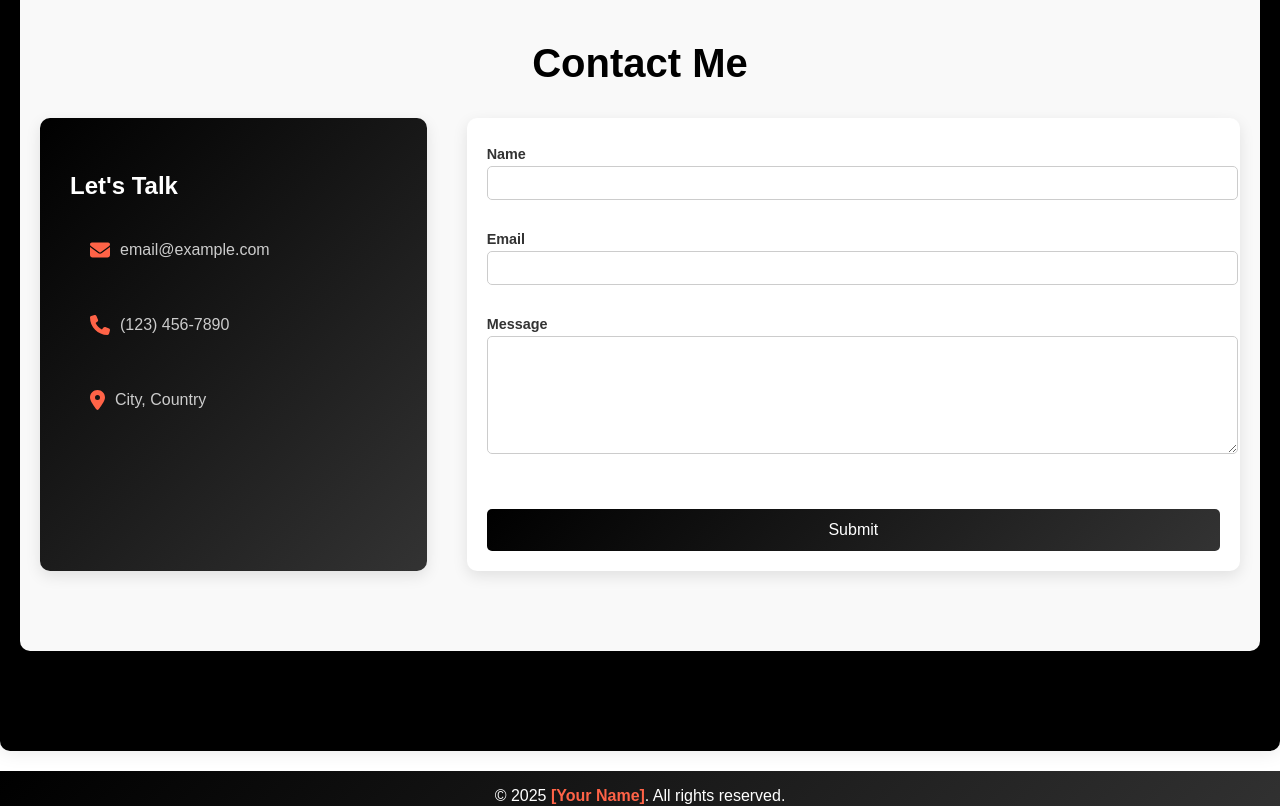
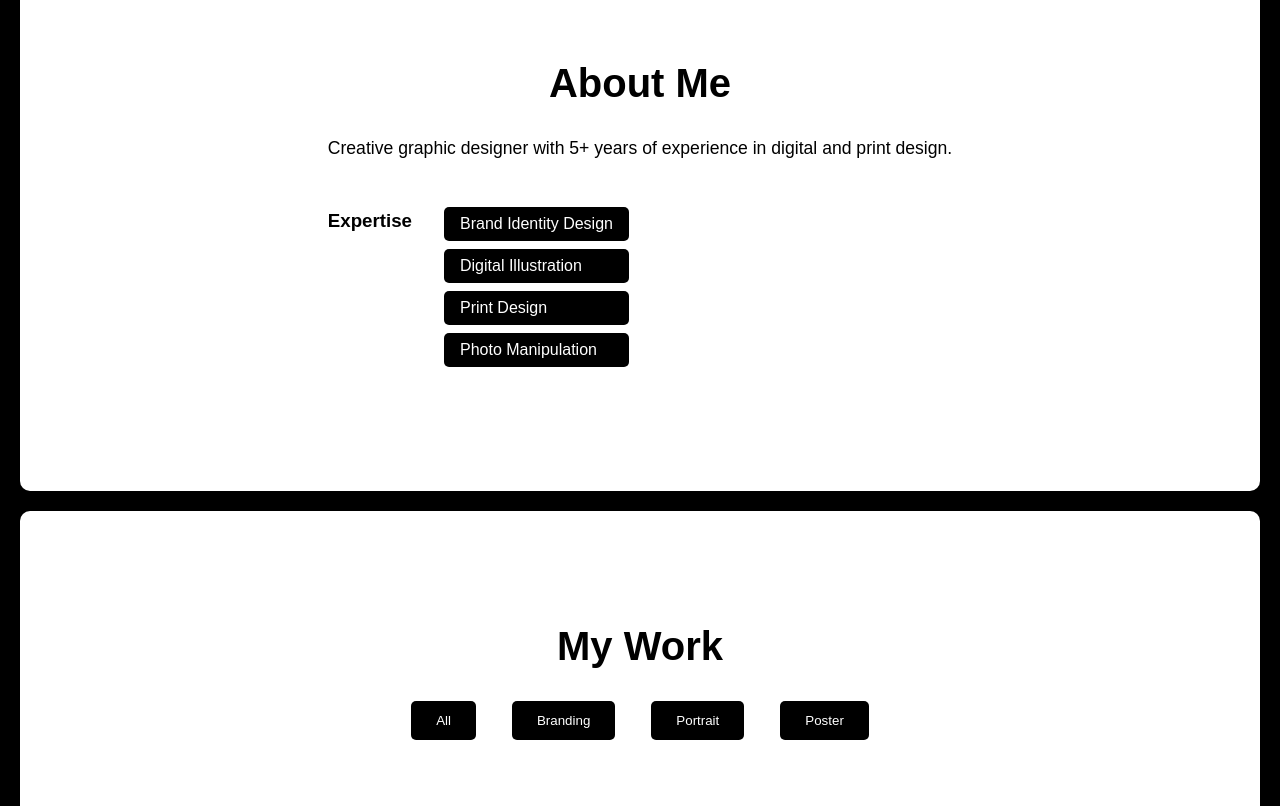
Before and after one commit to xarels/xarels.github.io, a Next.js app: page / in a window 1280 px wide. Shown: the part 1160-1966 px from the top of the page. Built offline with nearby package versions, Linux system fonts and the light colour scheme.

Commit message:
Added about me sections, my work and contact me. - m y work needs pictures

```diff
--- /dev/null
+++ b/app/components/AboutMe.jsx
@@ -0,0 +1,35 @@
+import React from 'react'
+import "./styles/AboutMe_module.css";
+const AboutMe = () => {
+  return (
+    <>
+    <section id="aboutMe" className="about-section hidden">
+        <div className="about-content">
+
+            <div className="about-text">
+            <h2>About Me</h2>
+            <p>Creative graphic designer with 5+ years of experience in digital and print design.</p>
+                <div className="skills">
+                <h3>Expertise</h3>
+                <ul>
+                    <li>Brand Identity Design</li>
+                    <li>Digital Illustration</li>
+                    <li>Print Design</li>
+                    <li>Photo Manipulation</li>
+                </ul>
+            </div>
+            </div>
+        </div>
+    </section>
+    </>
+  )
+}
+
+export default AboutMe
+
+/*
+            <div className="about-image">
+             <img src="images/Hero/image.png" alt="[Your picture and Name]" loading="lazy" />
+            </div>
+
+*/
--- a/app/components/Hero.jsx
+++ b/app/components/Hero.jsx
@@ -26,7 +26,7 @@ export const Hero = () => {
               <p className="tagline">Hi, I'm <span className="highlight">[Your Name]</span>, transforming ideas into compelling visual experiences</p>
               <div className="cta-buttons">
               <button className="cta-button" onClick={() => document.getElementById('aboutMe').scrollIntoView()}>Get To Know Me</button>
-              <button className="cta-button" onClick={() => document.getElementById('myWork').scrollIntoView()}>View My Work</button>
+              <button className="cta-button" onClick={() => document.getElementById('portfolio').scrollIntoView()}>View My Work</button>
               <button className="cta-button" onClick={() => document.getElementById('contact').scrollIntoView()}>Let's talk</button>
               </div>
             </div>
--- a/app/components/Main.jsx
+++ b/app/components/Main.jsx
@@ -2,6 +2,8 @@
 
 import Navbar from "./Navbar";
 import Contact from "./Contact";
+import Portfolio from "./Portfolio";
+import AboutMe from "./AboutMe";
 import SectionObserver from "./SectionObserver";
 import  "./styles/Main_module.css";
 
@@ -11,8 +13,8 @@ export const Main = () => {
     <main className="main-content hidden">
     <SectionObserver />
       <Navbar />
-
-
+      <AboutMe />
+      <Portfolio />
       <Contact />
     </main>
   );
--- a/app/components/Navbar.jsx
+++ b/app/components/Navbar.jsx
@@ -19,8 +19,8 @@ export const Navbar = () => {
       ...</button>
       <ul className={`navbar-links ${menuOpen ? 'show' : ''}`}>
       <li><a href="/" >Home</a></li>
-        <li><a href="#about">About Me</a></li>
-        <li><a href="#myWork">My Work</a></li>
+        <li><a href="#aboutMe">About Me</a></li>
+        <li><a href="#portfolio">My Work</a></li>
         <li><a href="#contact">Contact Me</a></li>
       </ul>
       </div>
--- /dev/null
+++ b/app/components/Portfolio.jsx
@@ -0,0 +1,21 @@
+import React from 'react'
+import PortfolioItems from './PortfolioItems';
+import "./styles/Portfolio_module.css";
+
+export const MyWork = () => {
+  return (
+    <>
+    <section id="portfolio" class="portfolio-section hidden">
+        <h2>My Work</h2>
+        <div class="filter-buttons">
+            <button data-filter="all" class="active">All</button>
+            <button data-filter="branding">Branding</button>
+            <button data-filter="portrait">Portrait</button>
+            <button data-filter="poster">Poster</button>
+        </div>
+        <PortfolioItems />
+    </section>
+    </>
+  )
+};
+export default MyWork
--- /dev/null
+++ b/app/components/PortfolioItems.jsx
@@ -0,0 +1,15 @@
+import React from 'react';
+import "./styles/PortfolioItems_module.css"
+
+const PortfolioItems = () => {
+  return (
+    <>
+        <div id="portfolio-items" class="portfolio-grid">
+
+
+        </div>
+    </>
+  );
+}
+
+export default PortfolioItems
--- /dev/null
+++ b/app/components/styles/AboutMe_module.css
@@ -0,0 +1,78 @@
+.about-section {
+    background-color: #ffffff;
+    border-radius: 10px;;
+    box-shadow: 0 0 20px rgba(0, 0, 0, 0.1);
+    animation: fadeIn 1s ease-in-out;
+    padding: 80px 20px;
+}
+
+.about-section h2 {
+    font-size: 2.5rem;
+    text-align: center;
+    justify-content: center;
+    margin-bottom: 2rem;
+}
+
+.about-section p {
+    font-size: 1.1rem;
+    margin-bottom: 2rem;
+}
+
+.about-section .skills {
+    display: flex;
+    gap: 2rem;
+}
+
+.about-section .skills ul {
+    list-style: none;
+    padding: 0;
+}
+
+.about-section .skills li {
+    background: #000000;
+    color: #ffffff;
+    padding: 0.5rem 1rem;
+    border-radius: 5px;
+    margin-bottom: 0.5rem;
+}
+
+.about-content {
+    justify-content: center;
+    display: flex;
+    flex-direction: row;
+    gap: 25px;;
+    padding: 20px;
+
+}
+
+.about-image img {
+    width: 100%;
+    height: auto;
+    border-radius: 10px;
+    box-shadow:  0 0 20px rgba(0, 0, 0, 0.2);
+    margin-bottom: 10px;
+}
+
+@media  (max-width: 768px){
+    .about-section .about-content {
+        flex-direction: column;
+        align-items: center;
+        text-align: center;
+    }
+
+    .about-section .about-image img {
+        max-width: 90%;
+        margin-bottom: var(--space-sm);
+    }
+}
+
+@media (max-width: 480px) {
+    .about-section .about-content {
+        padding: 20px;
+    }
+
+    .about-section .about-image img {
+        max-width: 100%;
+        margin-bottom: 10px;
+    }
+}
--- /dev/null
+++ b/app/components/styles/PortfolioItems_module.css
@@ -0,0 +1,30 @@
+#portfolio-items {
+    display: grid;
+    grid-template-columns: repeat(auto-fill, minmax(220px, 1fr));
+    gap: 1.5rem;
+    padding: 20px;
+}
+
+.portfolio-section .portfolio-item {
+    display: block;
+    text-align: center;
+    background-color: #fff;
+    border-radius: 10px;
+    box-shadow: 0 0 10px rgba(0, 0, 0, 0.1);
+    overflow: hidden;
+    transition: transform 0.3s ease, box-shadow 0.3s ease;
+    animation: fadeInUp 1s ease-in-out;
+}
+
+.portfolio-item:hover {
+    transform: translateY(-10px);
+    box-shadow: 0 0 20px rgba(0, 0, 0, 0.2);
+}
+
+.image-container {
+    width: 100%;
+    height: 200px;
+    background-size: cover;
+    background-position: center;
+    cursor: pointer;
+}
--- /dev/null
+++ b/app/components/styles/Portfolio_module.css
@@ -0,0 +1,63 @@
+.portfolio-section {
+    padding: 80px 20px;
+    background: #fff;
+}
+
+.portfolio-section h2 {
+    font-size: 2.5rem;
+    text-align: center;
+    margin-bottom: 2rem;
+}
+
+.filter-buttons button {
+    padding: 12px 25px;
+    margin: 0 10px;
+    cursor: pointer;
+    background-color: #000;
+    background: black;
+    color: white;
+    border: none;
+    border-radius: 5px;
+    transition: background-color 0.3s ease, transform 0.3s ease;
+}
+
+.filter-buttons button:hover {
+    background-color: tomato; /* Tomato color */
+    transform: translateY(-2px);
+}
+
+.filter-buttons {
+    text-align: center;
+    margin: 20px 0;
+}
+
+.portfolio-section .filter-buttons {
+    display: flex;
+    justify-content: center;
+    gap: 1rem;
+    margin-bottom: 2rem;
+}
+
+@media  (max-width: 768px){
+    .portfolio-section #portfolio-items {
+        display: grid;
+        grid-template-columns: repeat(auto-fill, minmax(220px, 1fr));
+        gap: 1rem;
+    }
+}
+
+
+@media (max-width: 480px) {
+ /* Portfolio Section */
+ .portfolio-section .filter-buttons button {
+    padding: 8px 15px;
+    font-size: 0.9rem;
+    margin: 4px;
+}
+
+.portfolio-section #portfolio-items {
+    display: grid;
+    grid-template-columns: 1fr;
+    gap: 1rem;
+}
+}
--- a/app/page.js
+++ b/app/page.js
@@ -17,6 +17,8 @@ export default function Home() {
         setScrolled(false);
       }
     };
+    window.addEventListener("scroll", handleScroll);
+    return () => window.removeEventListener("scroll",handleScroll);
   }
 , []);
 
@@ -32,8 +34,6 @@ export default function Home() {
 
       <Footer />
       </div>
-
     </>
-
   );
 }
```
Also changed, not shown: app/imageData.json (added, +25 -0 lines).
